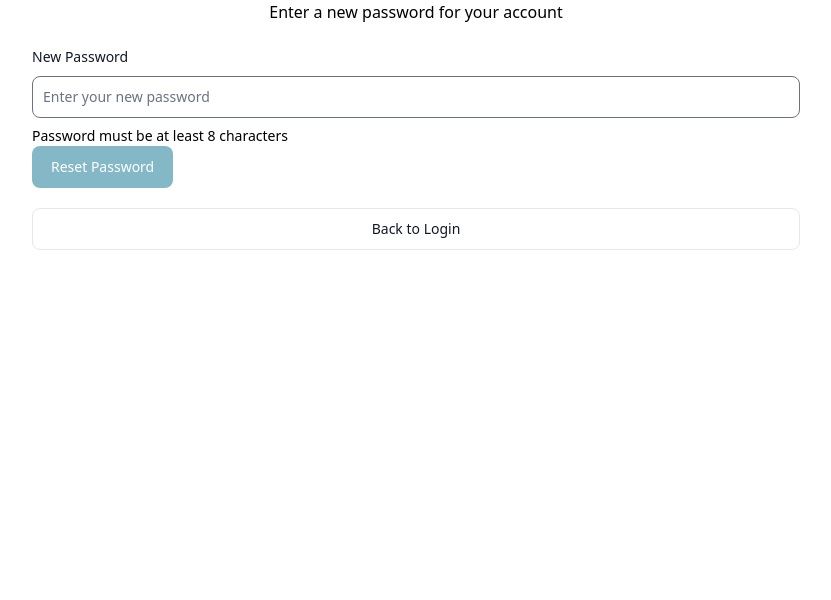
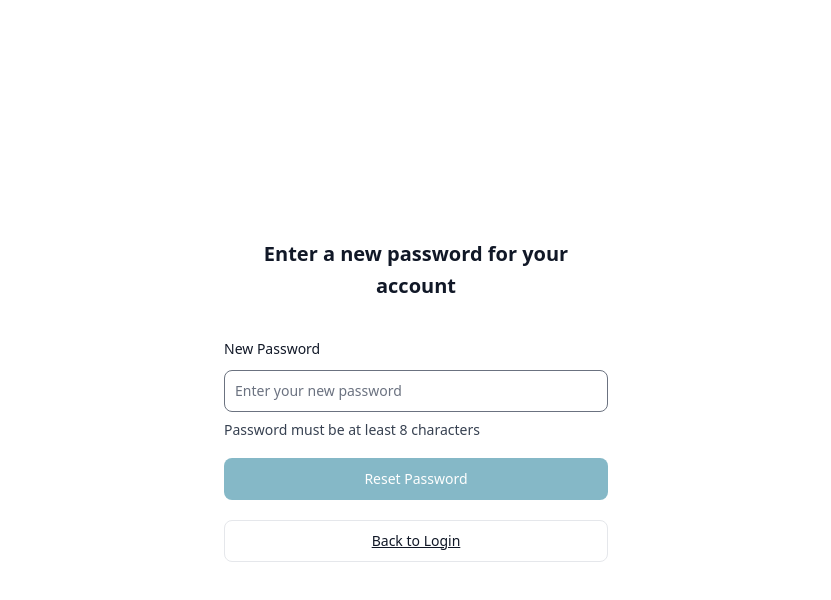
Before and after one commit to AtelyPham/calipso, a Next.js app: page /reset-password/1 in a window 1280 px wide. Shown: the top 600 px of the page, without its empty margins (224-1055 px from the left). Built offline with nearby package versions, Linux system fonts and the light colour scheme.

Commit message:
style: token page

```diff
--- a/pages/reset-password/[token].tsx
+++ b/pages/reset-password/[token].tsx
@@ -42,8 +42,8 @@ export default function ResetPassword() {
   };
 
   return (
-    <div className="flex items-center justify-center w-3/5 mx-auto">
-      <div className="flex flex-col w-full space-y-5">
+    <div className="flex items-center justify-center w-3/5 h-screen max-w-sm mx-auto">
+      <div className="flex flex-col w-full space-y-5 prose">
         <h3 className="text-center">Enter a new password for your account</h3>
 
         <form onSubmit={handleSubmit} className="w-full">
@@ -74,12 +74,12 @@ export default function ResetPassword() {
             />
           </div>
 
-          <div className="w-full">
+          <div className="w-full [&>button]:w-full">
             <Button type={'submit'} disabled={!password}>
               {isLoading ? (
                 <>
                   <Spinner size={'sm'} />
-                  <span className="ml-2">Sending...</span>
+                  <span className="ml-2">Resetting...</span>
                 </>
               ) : (
                 'Reset Password'
@@ -88,9 +88,11 @@ export default function ResetPassword() {
           </div>
         </form>
 
-        <Button color="gray">
-          <Link href={'/'}>Back to Login</Link>
-        </Button>
+        <div className="[&>button]:w-full">
+          <Button color="gray">
+            <Link href={'/'}>Back to Login</Link>
+          </Button>
+        </div>
       </div>
     </div>
   );
```
